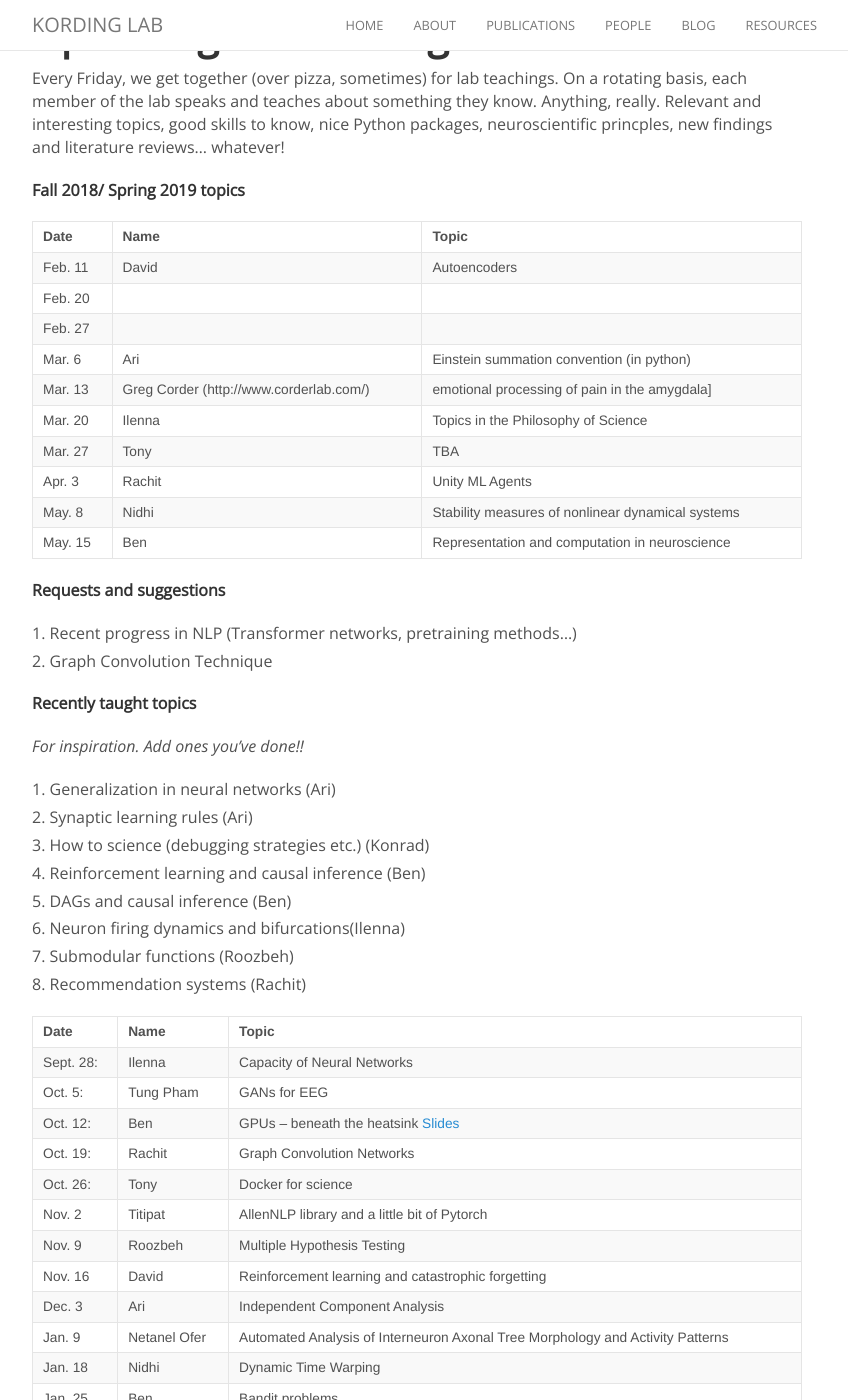
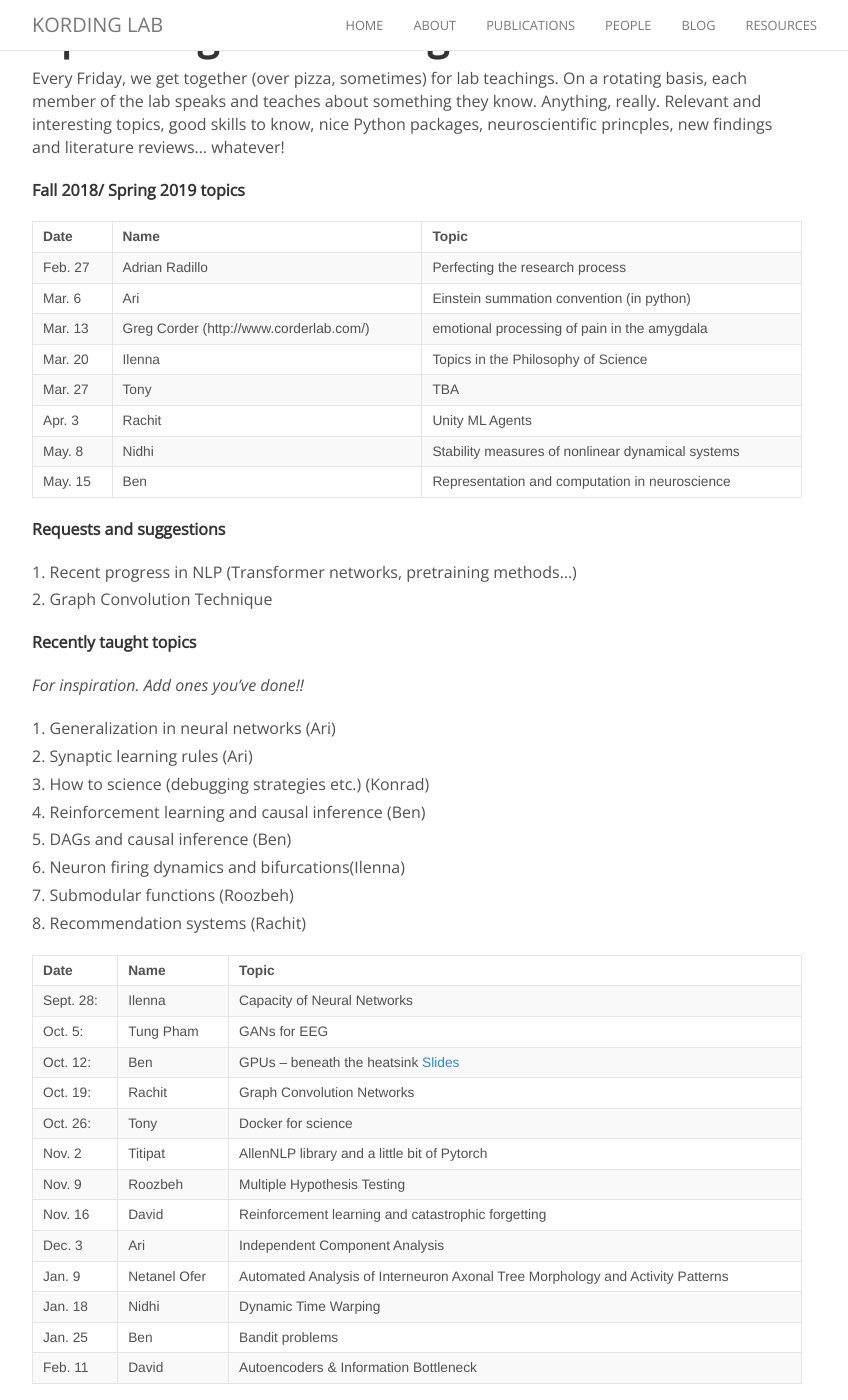
Before and after one commit to KordingLab/KordingLab.github.io, a Jekyll site: the page built from _posts/2018-08-29-upcoming-lab-teaching.md, in a window 1280 px wide and 1400 px high, scrolled down 204 px. Shown: the whole window, without its empty margins (223-1071 px from the left). Built offline with Jekyll 4.4.1, drawn with Linux system fonts in a browser that asks for light colours; nearby versions of some CDN libraries; comment, search, counter and statistics services are not loaded.

Commit message:
Update 2018-08-29-upcoming-lab-teaching.md

```diff
--- a/_posts/2018-08-29-upcoming-lab-teaching.md
+++ b/_posts/2018-08-29-upcoming-lab-teaching.md
@@ -15,11 +15,9 @@ neuroscientific princples, new findings and literature reviews... whatever!
 
 | Date | Name | Topic |
 |------|------|-------|
-|Feb. 11| David | Autoencoders |
-|Feb. 20|  |  |
-|Feb. 27|  |  |
+|Feb. 27| 	Adrian Radillo | Perfecting the research process |
 |Mar. 6| Ari | Einstein summation convention (in python)|
-|Mar. 13|Greg Corder (http://www.corderlab.com/)|emotional processing of pain in the amygdala]|
+|Mar. 13|Greg Corder (http://www.corderlab.com/)|emotional processing of pain in the amygdala|
 |Mar. 20| Ilenna | Topics in the Philosophy of Science |
 |Mar. 27| Tony | TBA |
 |Apr. 3| Rachit | Unity ML Agents |
@@ -59,6 +57,8 @@ neuroscientific princples, new findings and literature reviews... whatever!
 |Jan. 9| Netanel Ofer | Automated Analysis of Interneuron Axonal Tree Morphology and Activity Patterns|
 |Jan. 18| Nidhi | Dynamic Time Warping |
 |Jan. 25| Ben | Bandit problems |
+|Feb. 11| David | Autoencoders & Information Bottleneck |
+
 
 
 
```
